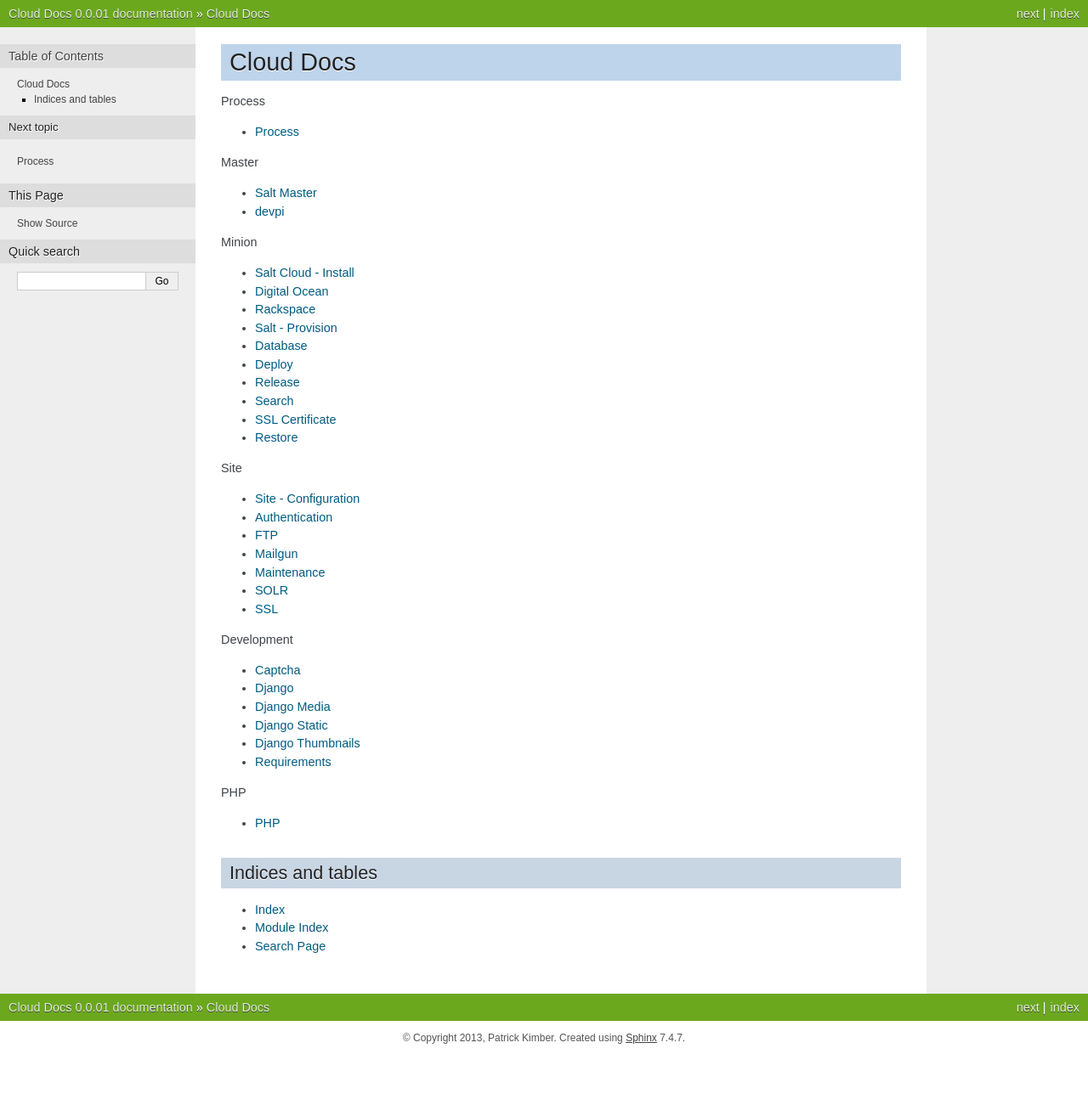
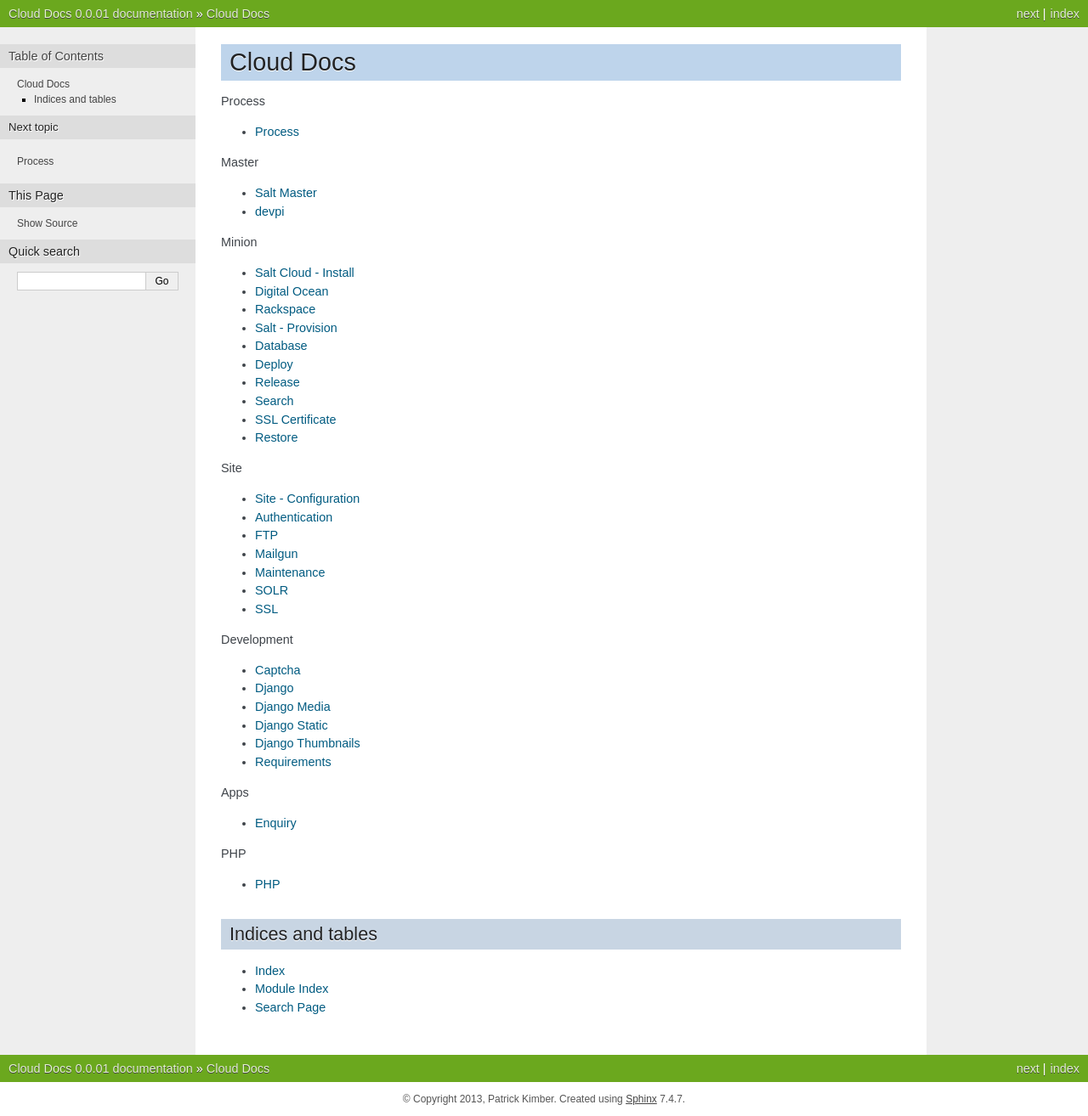
Before and after one commit to pkimber/old-docs-migrated-to-gitlab, a Sphinx documentation site: the page built from source/index.rst, in a window 1280 px wide. Shown: the whole page at 85% size. Built offline with Sphinx 7.4.7, drawn with Linux system fonts in a browser that asks for light colours; before the commit the page ends 1242 px from its top, so only the background shows below that.

Commit message:
app - enquiry

```diff
--- a/source/index.rst
+++ b/source/index.rst
@@ -64,6 +64,13 @@ Development
    dev-django-thumbnails
    dev-requirements
 
+Apps
+
+.. toctree::
+   :maxdepth: 1
+
+   app-enquiry
+
 PHP
 
 .. toctree::
```
Also changed, not shown: source/app-enquiry.rst (added, +9 -0 lines).
